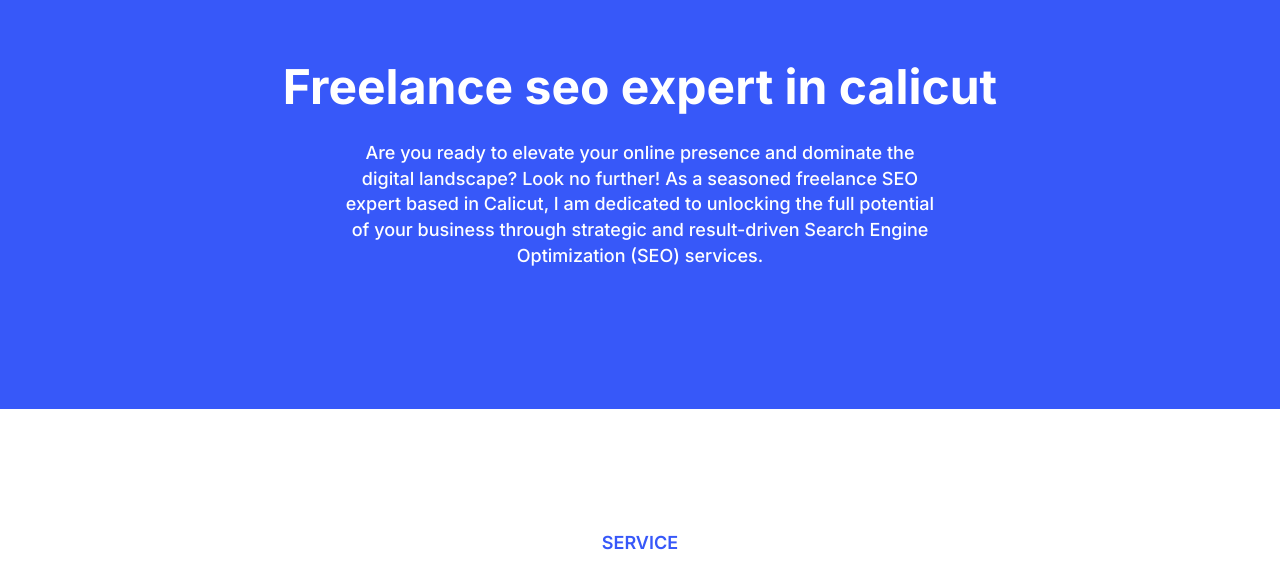
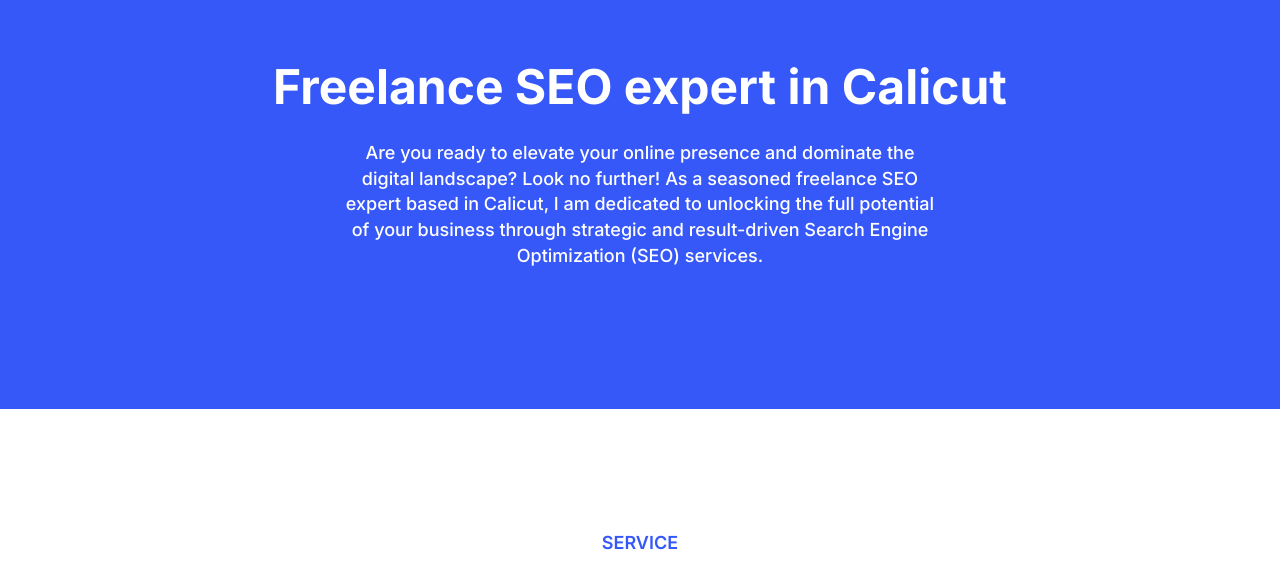
Before and after one commit to NihalALDigital/freelance-seo-expert-in-calicut, a plain HTML site: page index.html in a window 1280 px wide. Shown: the part 102-664 px from the top of the page. Drawn offline with Linux system fonts and the light colour scheme; a script that the page names is missing.

Commit message:
Update index.html

```diff
--- a/index.html
+++ b/index.html
@@ -130,7 +130,7 @@
               <h1
                 class="mb-6 text-3xl font-bold leading-snug text-white sm:text-4xl sm:leading-snug lg:text-5xl lg:leading-[1.2]"
               >
-                Freelance seo expert in calicut
+                Freelance SEO expert in Calicut
               </h1>
               <p
                 class="mx-auto mb-9 max-w-[600px] text-base font-medium text-white sm:text-lg sm:leading-[1.44]"
```
